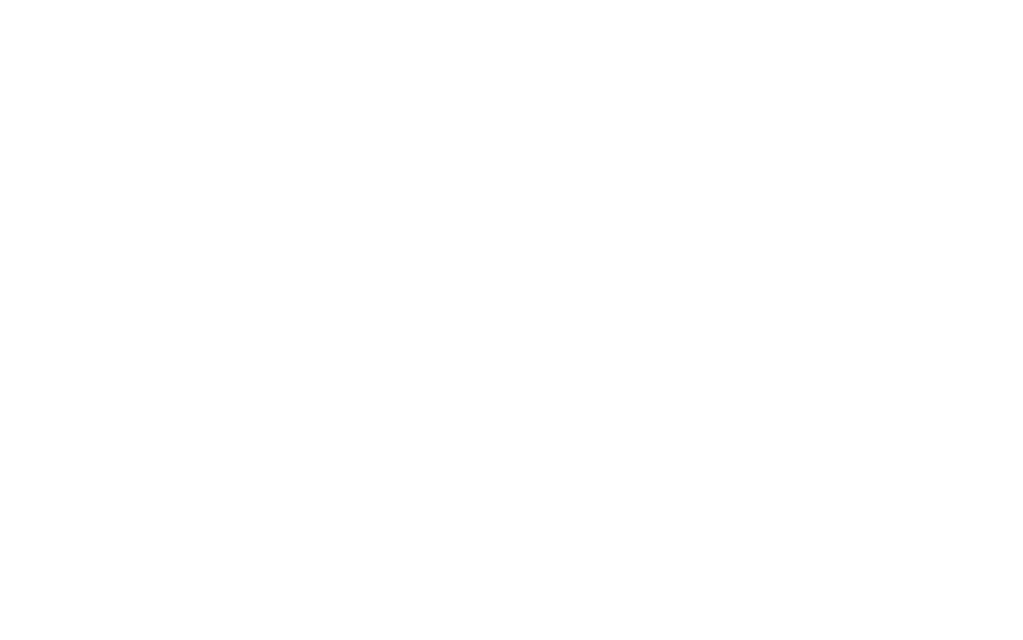
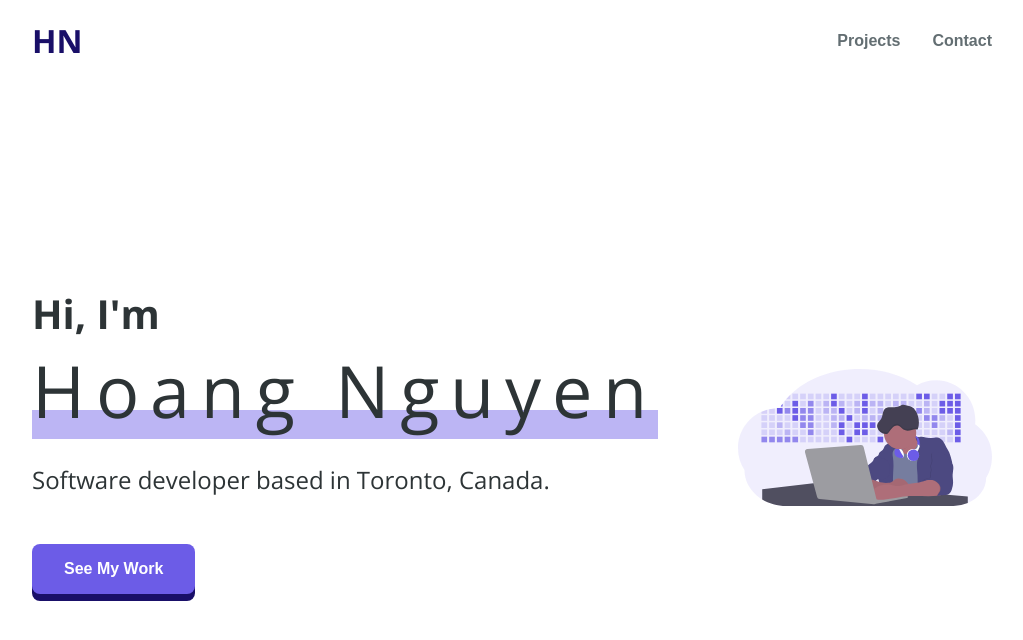
Before and after one commit to HoangNguyen-CA/portfolio, a React (Create React App) app: page / in a window 1280 px wide. Shown: the top 640 px of the page, without its empty margins (128-1151 px from the left). Built offline with nearby package versions, Linux system fonts and the light colour scheme.

Commit message:
Finished basic design for navbar and cover.

```diff
--- a/package.json
+++ b/package.json
@@ -9,6 +9,7 @@
     "react": "^17.0.2",
     "react-dom": "^17.0.2",
     "react-scripts": "4.0.3",
+    "styled-components": "^5.3.0",
     "web-vitals": "^1.1.2"
   },
   "scripts": {
--- a/src/App.js
+++ b/src/App.js
@@ -1,5 +1,15 @@
+import Cover from './cover/Cover';
+import Navbar from './navbar/Navbar';
+import { ThemeProvider } from 'styled-components';
+import { theme } from './theme';
+
 function App() {
-  return <div></div>;
+  return (
+    <ThemeProvider theme={theme}>
+      <Navbar />
+      <Cover />
+    </ThemeProvider>
+  );
 }
 
 export default App;
--- /dev/null
+++ b/src/components/Button.js
@@ -0,0 +1,25 @@
+import styled from 'styled-components';
+
+const Button = styled.button.attrs({ type: 'button' })`
+  font-size: 1rem;
+
+  border: none;
+  background-color: ${({ theme }) => theme.clr.primary[500]};
+  box-shadow: 0 7px ${({ theme }) => theme.clr.primary[900]};
+  color: ${({ theme }) => theme.clr.neutral[100]};
+  padding: 1em 2em;
+  font-weight: 600;
+  cursor: pointer;
+  border-radius: 8px;
+
+  transition: 0.05s ease-out;
+
+  &:hover {
+  }
+  &:active {
+    transform: translateY(2px);
+    box-shadow: 0 5px ${({ theme }) => theme.clr.primary[900]};
+  }
+`;
+
+export default Button;
--- /dev/null
+++ b/src/components/Link.js
@@ -0,0 +1,36 @@
+import styled from 'styled-components';
+
+const Link = styled.button`
+  font-size: 1rem;
+  font-weight: 600;
+
+  border: none;
+  cursor: pointer;
+  background-color: transparent;
+  color: ${({ theme }) => theme.clr.neutral[800]};
+  position: relative;
+
+  &:hover {
+    color: ${({ theme }) => theme.clr.neutral[900]};
+  }
+
+  &::after {
+    content: '';
+    width: 0%;
+    left: 50%;
+    bottom: -7px;
+
+    transform: translateX(-50%);
+
+    position: absolute;
+    height: 3px;
+    background-color: ${({ theme }) => theme.clr.primary[500]};
+    transition: width 0.2s ease-out, color 0.2s ease-out;
+  }
+
+  &:hover::after {
+    width: 110%;
+  }
+`;
+
+export default Link;
--- /dev/null
+++ b/src/cover/Cover.js
@@ -0,0 +1,90 @@
+import React from 'react';
+import styled from 'styled-components';
+
+import Button from '../components/Button';
+
+import illustration from '../images/cover.svg';
+
+const Container = styled.div`
+  background-color: ${({ theme }) => theme.bg.header};
+`;
+
+const Inner = styled.div`
+  min-height: calc(100vh - ${({ theme }) => theme.navbarHeight});
+  display: flex;
+  align-items: center;
+  padding: 0 ${({ theme }) => theme.paddingx.desktop};
+
+  & > * + * {
+    margin-left: 5em;
+  }
+  max-width: ${({ theme }) => theme.maxWidth};
+  margin: 0 auto;
+`;
+
+const LeftContainer = styled.div`
+  width: max-content;
+  color: ${({ theme }) => theme.clr.neutral[900]};
+`;
+
+const Header = styled.h1`
+  display: inline-block;
+  font-size: 4.5rem;
+  font-weight: 300;
+  letter-spacing: 0.15em;
+  margin-bottom: 0em;
+
+  min-width: max-content;
+
+  position: relative;
+  z-index: 1;
+
+  &::after {
+    content: '';
+    width: 100%;
+    height: 30%;
+    position: absolute;
+    background-color: ${({ theme }) => theme.clr.primary[200]};
+    bottom: 0;
+    left: 0;
+    z-index: -1;
+  }
+`;
+
+const SubHeader = styled.h2`
+  font-size: 2.5rem;
+`;
+
+const Tag = styled.p`
+  font-size: 1.5rem;
+  margin-top: 1em;
+  margin-bottom: 2em;
+`;
+
+const ImgContainer = styled.div`
+  width: auto;
+  & > img {
+    width: 100%;
+  }
+  flex-grow: 1;
+`;
+
+const Cover = () => {
+  return (
+    <Container>
+      <Inner>
+        <LeftContainer>
+          <SubHeader>Hi, I'm </SubHeader>
+          <Header>Hoang Nguyen</Header>
+          <Tag>Software developer based in Toronto, Canada.</Tag>
+          <Button>See My Work</Button>
+        </LeftContainer>
+        <ImgContainer>
+          <img src={illustration} alt='web developer sitting on desk' />
+        </ImgContainer>
+      </Inner>
+    </Container>
+  );
+};
+
+export default Cover;
--- a/src/index.css
+++ b/src/index.css
@@ -1,13 +1,12 @@
-body {
+@import url('https://fonts.googleapis.com/css2?family=Open+Sans:wght@300;400;600;700&display=swap');
+*,
+*::after,
+*::before {
   margin: 0;
-  font-family: -apple-system, BlinkMacSystemFont, 'Segoe UI', 'Roboto', 'Oxygen',
-    'Ubuntu', 'Cantarell', 'Fira Sans', 'Droid Sans', 'Helvetica Neue',
-    sans-serif;
-  -webkit-font-smoothing: antialiased;
-  -moz-osx-font-smoothing: grayscale;
+  padding: 0;
+  box-sizing: border-box;
 }
 
-code {
-  font-family: source-code-pro, Menlo, Monaco, Consolas, 'Courier New',
-    monospace;
+:root {
+  font-family: 'Open Sans', sans-serif;
 }
--- /dev/null
+++ b/src/navbar/Navbar.js
@@ -0,0 +1,36 @@
+import React from 'react';
+import styled from 'styled-components';
+import Navlinks from './Navlinks';
+
+const Container = styled.div``;
+
+const Inner = styled.div`
+  display: flex;
+  margin: 0 auto;
+
+  align-items: center;
+  justify-content: space-between;
+  height: ${({ theme }) => theme.navbarHeight};
+  max-width: ${({ theme }) => theme.maxWidth};
+  padding: 0 ${({ theme }) => theme.paddingx.desktop};
+`;
+
+const Logo = styled.p`
+  color: ${({ theme }) => theme.clr.primary[900]};
+  font-size: 2rem;
+  font-weight: 700;
+  cursor: pointer;
+`;
+
+const Navbar = () => {
+  return (
+    <Container>
+      <Inner>
+        <Logo>HN</Logo>
+        <Navlinks />
+      </Inner>
+    </Container>
+  );
+};
+
+export default Navbar;
--- /dev/null
+++ b/src/navbar/Navlinks.js
@@ -0,0 +1,21 @@
+import React from 'react';
+import styled from 'styled-components';
+
+import Link from '../components/Link';
+
+const Container = styled.div`
+  & > * + * {
+    margin-left: 2em;
+  }
+`;
+
+const Navlinks = () => {
+  return (
+    <Container>
+      <Link>Projects</Link>
+      <Link>Contact</Link>
+    </Container>
+  );
+};
+
+export default Navlinks;
--- /dev/null
+++ b/src/theme.js
@@ -0,0 +1,33 @@
+//https://flatuicolors.com/palette/us
+
+export const theme = {
+  bg: {
+    main: '#ffffff',
+    header: '#ffffff',
+  },
+  clr: {
+    primary: {
+      900: '#190f68',
+      700: '#4430e0',
+      500: '#6c5ce7',
+      300: '#a29bfe',
+      200: '#bcb5f4',
+      100: '#e4e1fb',
+    },
+
+    neutral: {
+      900: '#2d3436',
+      800: '#636e72',
+      300: '#b2bec3',
+      200: '#dfe6e9',
+      100: '#ffffff',
+    },
+  },
+
+  paddingx: {
+    desktop: '10em',
+  },
+
+  navbarHeight: '80px',
+  maxWidth: '2000px',
+};
```
Also changed, not shown: src/images/cover.svg (added), 1 other file (tests, documents, lock files or other folders).
